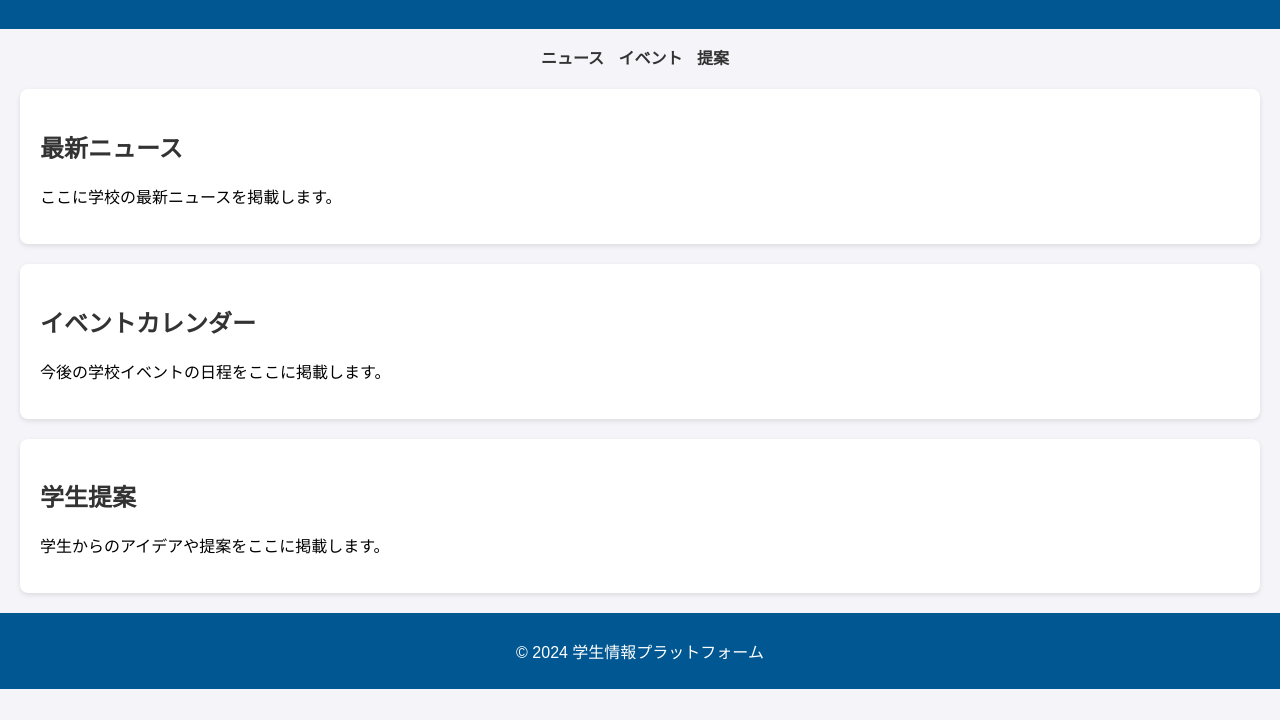
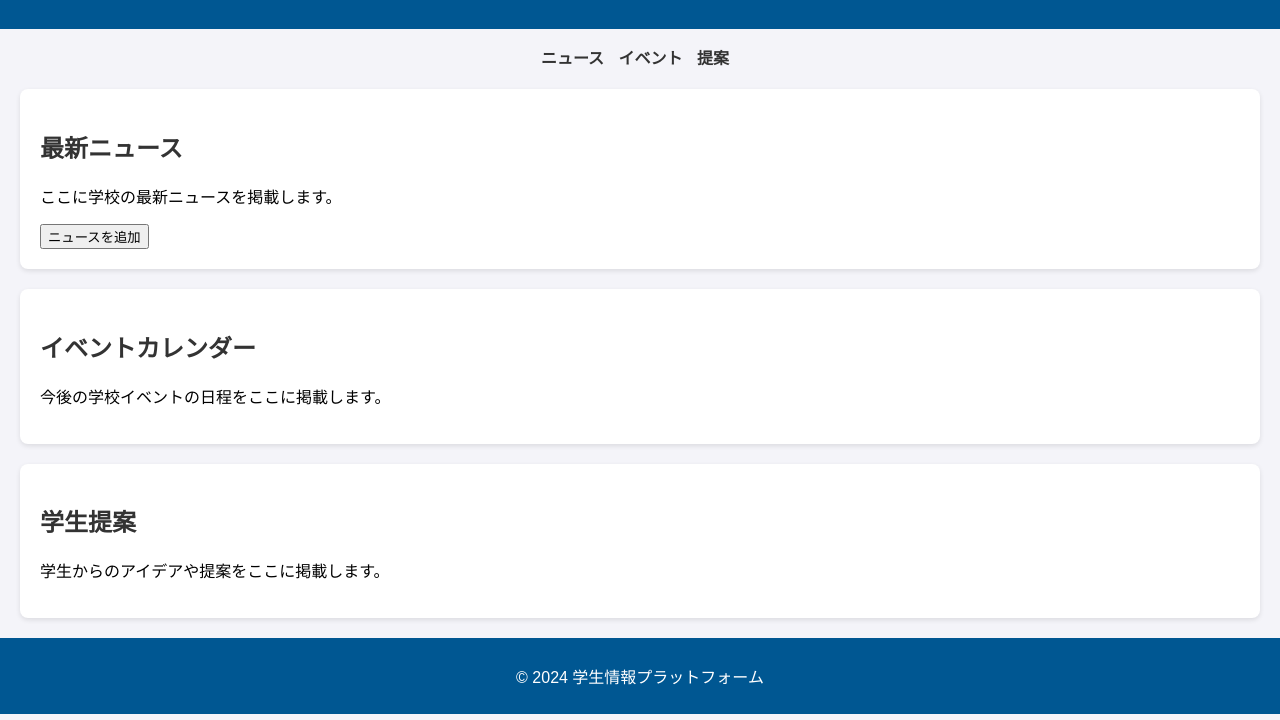
Before and after one commit to Kohta-reitaku/O_Ver1.11, a plain HTML site: page Index.html in a window 1280 px wide. Shown: the part 80-800 px from the top of the page. Drawn offline with Linux system fonts and the light colour scheme.

Commit message:
Update Index.html

```diff
--- a/Index.html
+++ b/Index.html
@@ -71,5 +71,22 @@
     <footer>
         <p>&copy; 2024 学生情報プラットフォーム</p>
     </footer>
+    <script>
+    document.addEventListener('DOMContentLoaded', function() {
+        var newsSection = document.getElementById('news');
+        var newsContent = '<p>新しいニュース記事が追加されました！</p>';
+
+        // ニュースセクションに新しい内容を追加するボタン
+        var addButton = document.createElement('button');
+        addButton.textContent = 'ニュースを追加';
+        addButton.onclick = function() {
+            newsSection.innerHTML += newsContent;
+        };
+
+        // ボタンをセクションに追加
+        newsSection.appendChild(addButton);
+    });
+</script>
+
 </body>
 </html>
```
